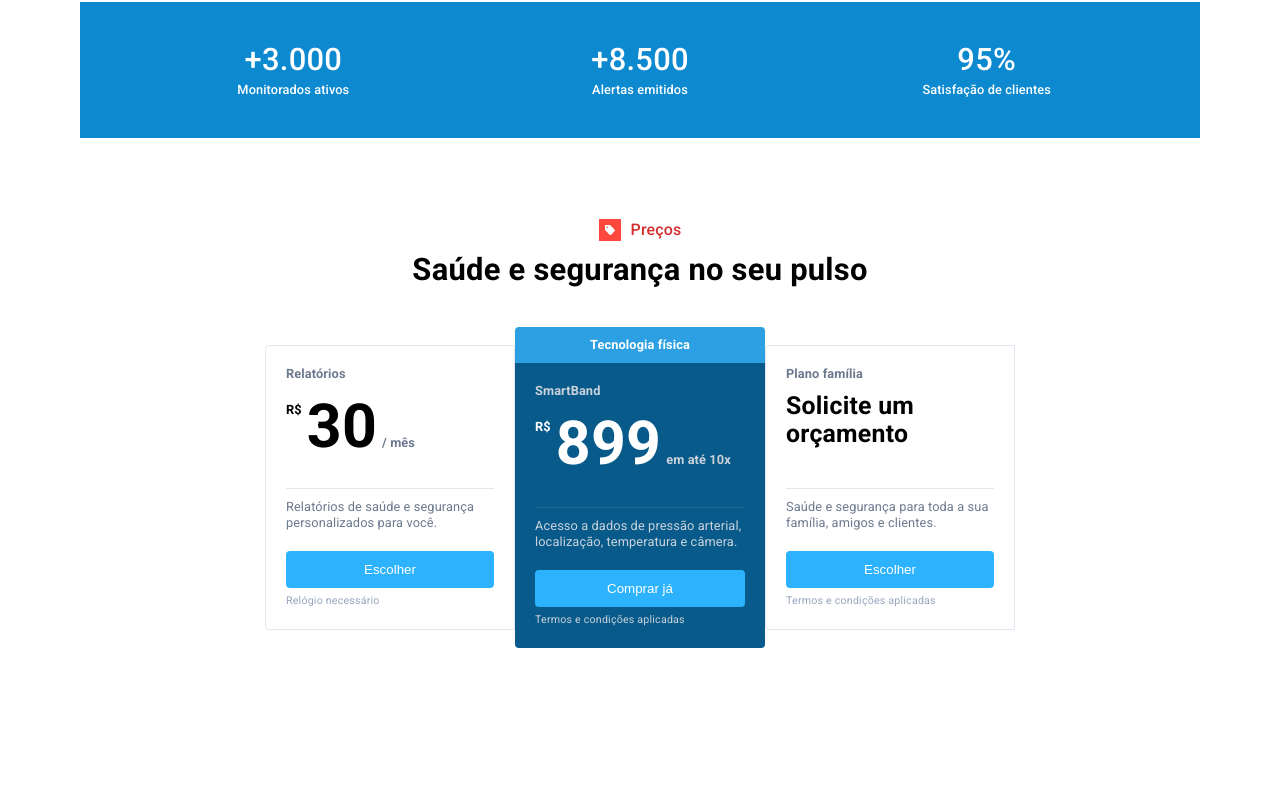
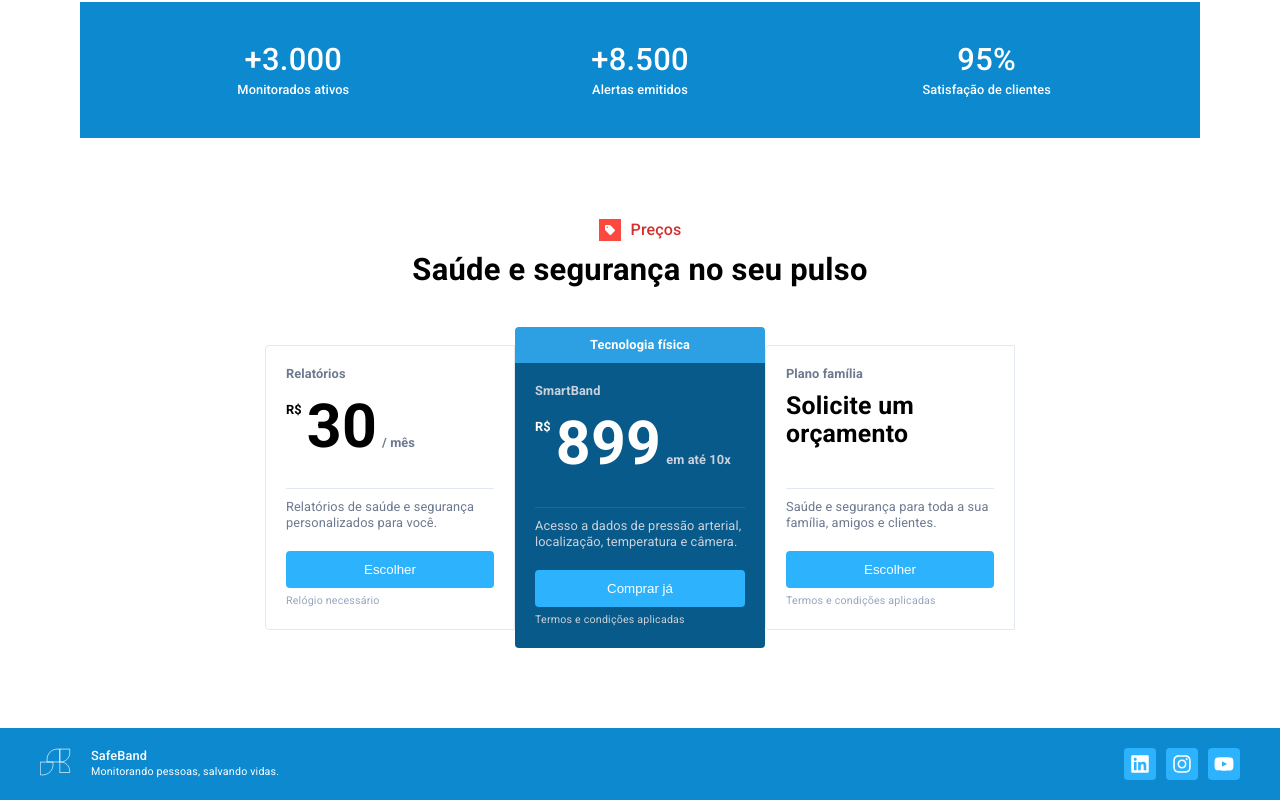
Before and after one commit to mvgoliveira/safeband-website, a Next.js app: page / in a window 1280 px wide. Shown: the part 1736-2536 px from the top of the page. Before the commit the page ends 2384 px from the top, so only its background shows below. Built offline with nearby package versions, Linux system fonts and the light colour scheme.

Commit message:
feat: add footer

```diff
--- a/src/app/page.tsx
+++ b/src/app/page.tsx
@@ -1,6 +1,7 @@
 "use client";
 
 import { DataSection } from "@/templates/sections/data";
+import { Footer } from "@/templates/sections/footer";
 import HeroSection from "@/templates/sections/hero";
 import ImageAndContent from "@/templates/sections/imageAndContent";
 import InformationSection from "@/templates/sections/information";
@@ -83,6 +84,8 @@ export default function Home(): ReactElement {
             />
 
             <PricingSection />
+
+            <Footer />
         </Container>
     );
 }
--- /dev/null
+++ b/src/assets/svg/safeband_logo.tsx
@@ -0,0 +1,41 @@
+import { Theme } from "@/themes/index";
+import { ReactElement } from "react";
+
+export const IconSafeBandLogo = ({
+    width = 31,
+    height = 28,
+    color = "white",
+}: ColorIcons): ReactElement => {
+    const svgColor = Theme.colors[color];
+
+    return (
+        <svg
+            width={width}
+            height={height}
+            viewBox="0 0 31 28"
+            fill="none"
+            xmlns="http://www.w3.org/2000/svg"
+        >
+            <path
+                d="M20.7767 14.0662C25.71 14.0662 29.7093 18.0655 29.7093 22.9988L29.7093 24.5207L19.7842 24.5207L19.7842 14.0662L20.7767 14.0662Z"
+                stroke={svgColor}
+                strokeWidth="0.661678"
+            />
+            <path
+                d="M29.7093 5.00116C29.7093 9.93453 25.71 13.9338 20.7767 13.9338L19.7842 13.9338L19.7842 1.09726L29.7093 1.09726L29.7093 5.00116Z"
+                stroke={svgColor}
+                strokeWidth="0.661678"
+            />
+            <path
+                d="M7.07992 11.3534C7.07992 5.68921 11.6717 1.09744 17.3359 1.09744H19.7841V13.934H7.07992V11.3534Z"
+                stroke={svgColor}
+                strokeWidth="0.661678"
+            />
+            <path
+                d="M13.0351 16.6466C13.0351 22.3108 8.4433 26.9026 2.77907 26.9026L0.330854 26.9026L0.330856 14.066L13.0351 14.066L13.0351 16.6466Z"
+                stroke={svgColor}
+                strokeWidth="0.661678"
+            />
+        </svg>
+    );
+};
--- /dev/null
+++ b/src/templates/sections/footer/index.tsx
@@ -0,0 +1,50 @@
+import { IconSafeBandLogo } from "@/assets/svg/safeband_logo";
+import { Button } from "@/components/button";
+import { Typography } from "@/components/typography";
+import { Theme } from "@/themes";
+import { ReactElement } from "react";
+import { FaInstagram, FaLinkedin, FaYoutube } from "react-icons/fa";
+
+import { Container } from "./styles";
+
+export const Footer = (): ReactElement => (
+    <Container>
+        <div style={{ display: "flex", gap: 20 }}>
+            <IconSafeBandLogo />
+
+            <div style={{ display: "flex", flexDirection: "column" }}>
+                <Typography
+                    tag="span"
+                    color="white"
+                    fontFamily="roboto"
+                    fontSize={{ xs: "fs75" }}
+                    fontWeight="medium"
+                >
+                    SafeBand
+                </Typography>
+
+                <Typography
+                    tag="span"
+                    color="white"
+                    fontFamily="roboto"
+                    fontSize={{ xs: "fs50" }}
+                    fontWeight="regular"
+                >
+                    Monitorando pessoas, salvando vidas.
+                </Typography>
+            </div>
+        </div>
+
+        <div style={{ display: "flex", gap: 10 }}>
+            <Button padding="5px">
+                <FaLinkedin size={20} color={Theme.colors.white} />
+            </Button>
+            <Button padding="5px">
+                <FaInstagram size={20} color={Theme.colors.white} />
+            </Button>
+            <Button padding="5px">
+                <FaYoutube size={20} color={Theme.colors.white} />
+            </Button>
+        </div>
+    </Container>
+);
--- /dev/null
+++ b/src/templates/sections/footer/styles.ts
@@ -0,0 +1,10 @@
+import styled from "styled-components";
+
+export const Container = styled.div`
+    display: flex;
+    width: 100vw;
+    background: ${({ theme }) => theme.colors.blue70};
+    padding: 20px 40px;
+    margin-left: -80px;
+    justify-content: space-between;
+`;
--- a/src/templates/sections/hero/index.tsx
+++ b/src/templates/sections/hero/index.tsx
@@ -63,7 +63,7 @@ export default function HeroSection(): ReactElement {
 
                 <ButtonsContainer>
                     <Button variant="primary">
-                        Saiba Mais <MdArrowRightAlt size={15} color={Theme.colors.white} />
+                        Saiba Mais <MdArrowRightAlt size={18} color={Theme.colors.white} />
                     </Button>
 
                     <UsersImageAndText
```
